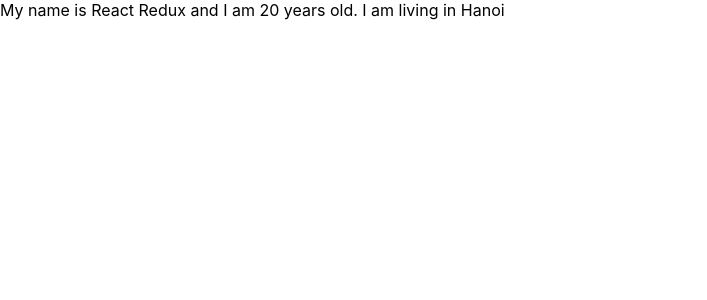
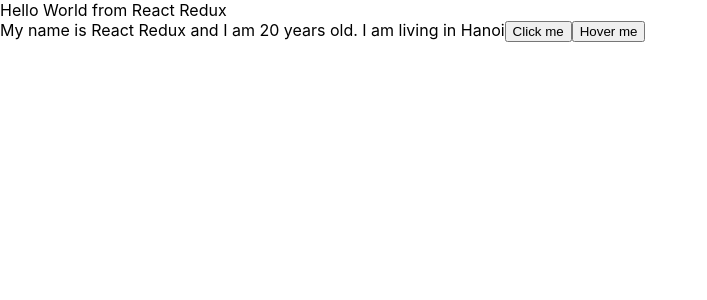
Before and after one commit to NguyenHoangDuy15/ReactJSLearn, a React (Create React App) app: page / in a window 1280 px wide. Shown: the top 300 px of the page, without its empty margins (0-707 px from the left). Built offline with nearby package versions, Linux system fonts and the light colour scheme.

Commit message:
dom event

```diff
--- a/src/App.js
+++ b/src/App.js
@@ -1,45 +1,32 @@
-import logo from "./logo.svg";
-import "./App.css";
-import { useDispatch, useSelector } from "react-redux";
-import { increaseCounter, decreaseCounter } from "./redux/action/counterAction";
-import React from "react";
-import MyComponent from "./components/MyComponent";
+import logo from './logo.svg';
+import './App.css';
+import { useDispatch, useSelector } from 'react-redux';
+import { increaseCounter, decreaseCounter } from './redux/action/counterAction';
+import React from 'react';
+import MyComponent from './components/MyComponent';
+const App = () => {
+  const count = useSelector(state => state.counter.count);
+  const dispatch = useDispatch();
 
-class App extends React.Component {
-  state = {
-    name: "React Redux",
-    address: "Hanoi",
-    age: 20,
-  };
+  return (
 
-  render() {
-    return (
-      <div>
-        My name is {this.state.name} and I am {this.state.age} years old. I am living in {this.state.address}
-      </div>
-    );
-  }
+    <div>
+      Hello World from React Redux
+      <MyComponent></MyComponent>
+    </div>
+
+    // <div className="App">
+    //   <header className="App-header">
+    //     <img src={logo} className="App-logo" alt="logo" />
+    //     <p>
+    //       Hello World from React Redux
+    //     </p>
+    //     <div>Count = {count}</div>
+    //     <button onClick={() => dispatch(increaseCounter())}>Increase</button>
+    //     <button onClick={() => dispatch(decreaseCounter())}>Decrease</button>
+    //   </header>
+    // </div>
+  );
 }
 
-// --> tu function component thanh class component
-
-// const App = () => {
-//   const count = useSelector(state => state.counter.count);
-//   const dispatch = useDispatch();
-
-//   return (
-//     <div className="App">
-//       <header className="App-header">
-//         <img src={logo} className="App-logo" alt="logo" />
-//         <p>
-//           Hello World from React Redux
-//         </p>
-//         <div>Count = {count}</div>
-//         <button onClick={() => dispatch(increaseCounter())}>Increase</button>
-//         <button onClick={() => dispatch(decreaseCounter())}>Decrease</button>
-//       </header>
-//     </div>
-//   );
-// }
-
 export default App;
--- a/src/components/MyComponent.js
+++ b/src/components/MyComponent.js
@@ -4,15 +4,28 @@
 import React from "react";
 
 class MyComponent extends React.Component {
+  state = {
+    name: "React Redux",
+    address: "Hanoi",
+    age: 20,
+  };
+
+  handleClick(event) {
+    console.log("Button is clicked");
+    console.log("My name is", this.state.name);
+  }
+  handleOnMouseOver(event) {
+    console.log("Mouse is over");
+    console.log(event.pageX);
+  }
   // JSX
   render() {
     return (
       <div>
-        {/* JSX */
-        Math.PI
-        }
-
-        <h1>Hello World from MyComponent</h1>
+        My name is {this.state.name} and I am {this.state.age} years old. I am
+        living in {this.state.address}
+        <button onClick={this.handleClick}>Click me</button>
+        <button onMouseOver={this.handleOnMouseOver}>Hover me</button>
       </div>
     );
   }
```
